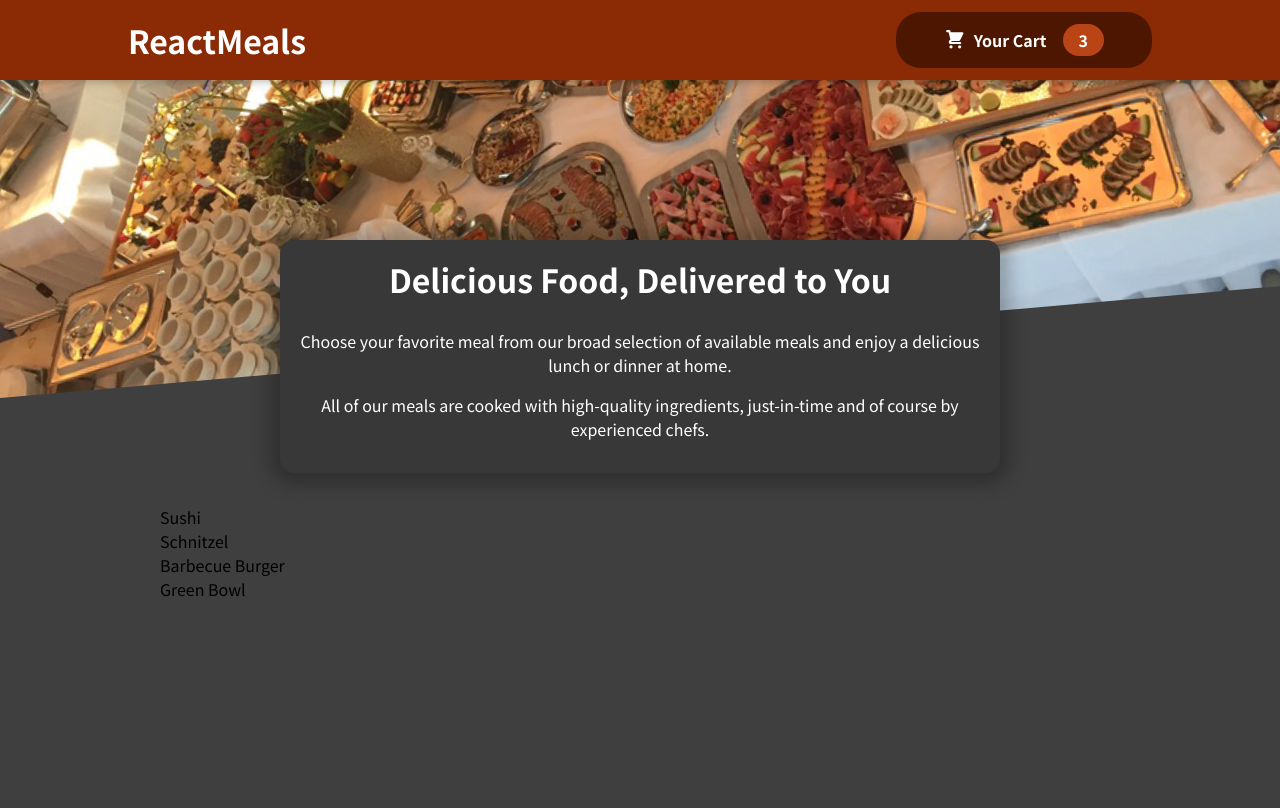
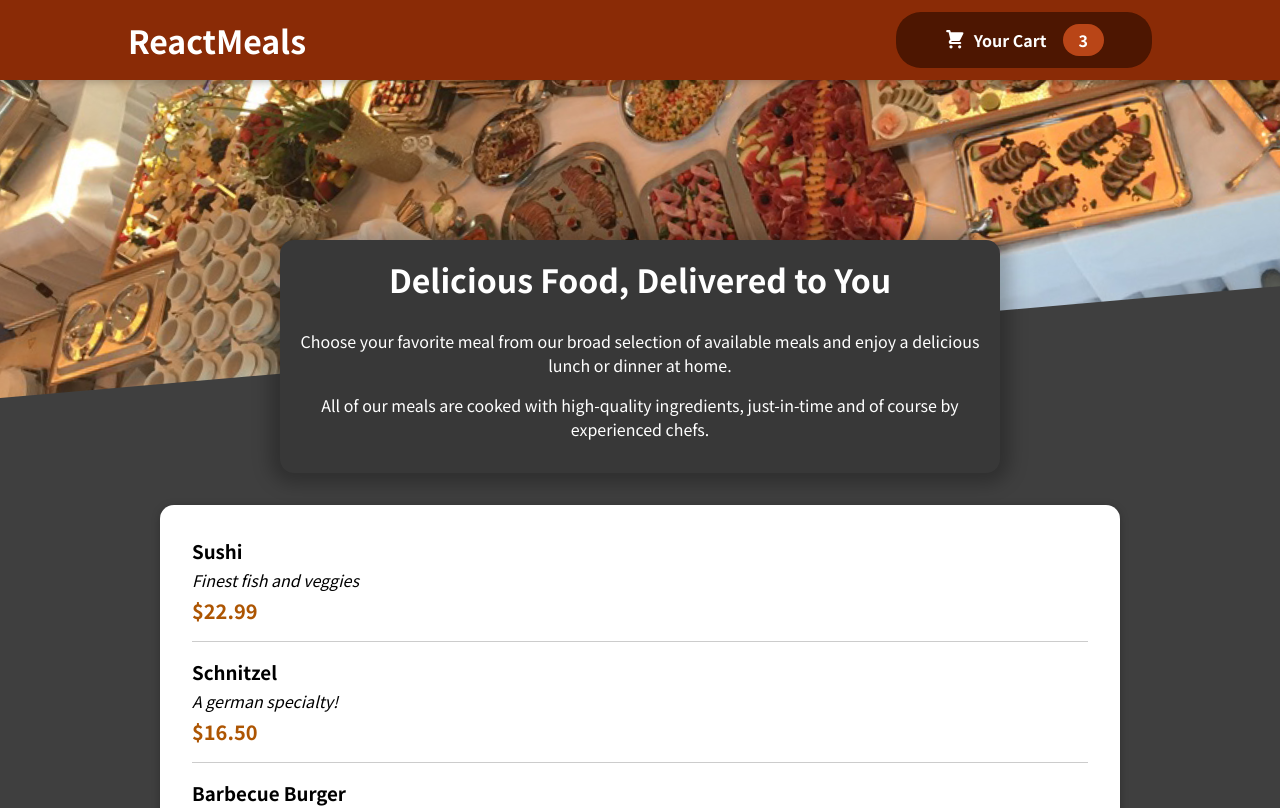
Before and after one commit to pekellogg/food-order-app, a JavaScript app: page / in a window 1280 px wide. Shown: the top 808 px of the page. Built offline with nearby package versions, Linux system fonts and the light colour scheme.

Commit message:
added MealItem to AvailableMeals with styling

```diff
--- a/src/components/meals/AvailableMeals.js
+++ b/src/components/meals/AvailableMeals.js
@@ -1,21 +1,31 @@
+import Card from "../ui/Card";
 import dummyMeals from "./dummy-meals";
+import MealItem from "./MealItem";
 import classes from "./AvailableMeals.module.css";
 
 const AvailableMeals = () => {
 
   const mealsList = dummyMeals.map((meal) => {
     return (
-      <li>
+      <MealItem
+        key={meal.id}
+        name={meal.name}
+        description={meal.description}
+        price={meal.price}
+      >
         {meal.name}
-      </li>
+      </MealItem>
+
     );
   });
 
   return (
     <section className={classes.meals}>
-      <ul>
-        {mealsList}
-      </ul>
+      <Card>
+        <ul>
+          {mealsList}
+        </ul>
+      </Card>
     </section>
   );
 
--- /dev/null
+++ b/src/components/meals/MealItem.js
@@ -0,0 +1,30 @@
+import classes from "./MealItem.module.css";
+
+const MealItem = (props) => {
+
+  const price = `$${props.price.toFixed(2)}`;
+
+  return (
+    <li className={classes.meal}>
+      <div>
+        <h3>
+          {props.name}
+        </h3>
+        <div className={classes.description}>
+          {props.description}
+        </div>
+        <div className={classes.price}>
+          {price}
+        </div>
+      </div>
+      <div>
+        <form>
+
+        </form>
+      </div>
+    </li>
+  );
+
+};
+
+export default MealItem;
--- /dev/null
+++ b/src/components/meals/MealItem.module.css
@@ -0,0 +1,22 @@
+.meal {
+  display: flex;
+  justify-content: space-between;
+  margin: 1rem;
+  padding-bottom: 1rem;
+  border-bottom: 1px solid #ccc;
+}
+
+.meal h3 {
+  margin: 0 0 0.25rem 0;
+}
+
+.description {
+  font-style: italic;
+}
+
+.price {
+  margin-top: 0.25rem;
+  font-weight: bold;
+  color: #ad5502;
+  font-size: 1.25rem;
+}
```
